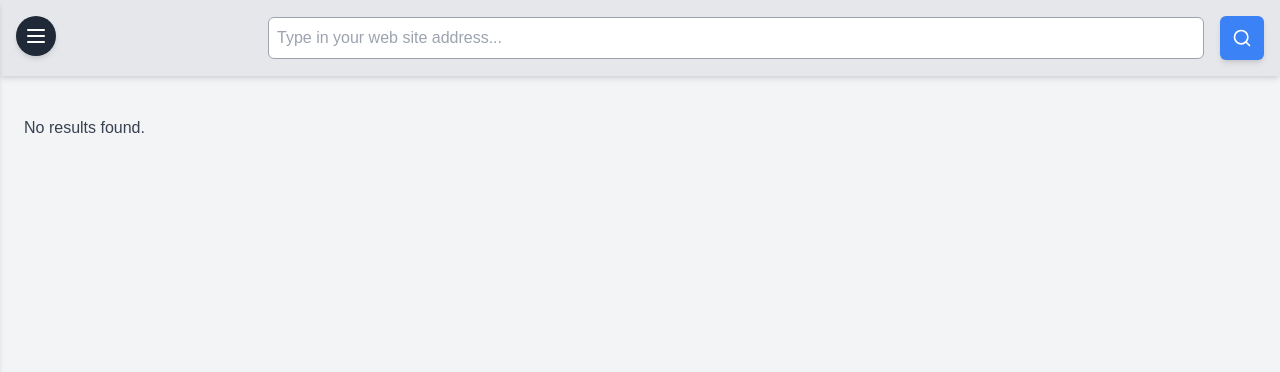
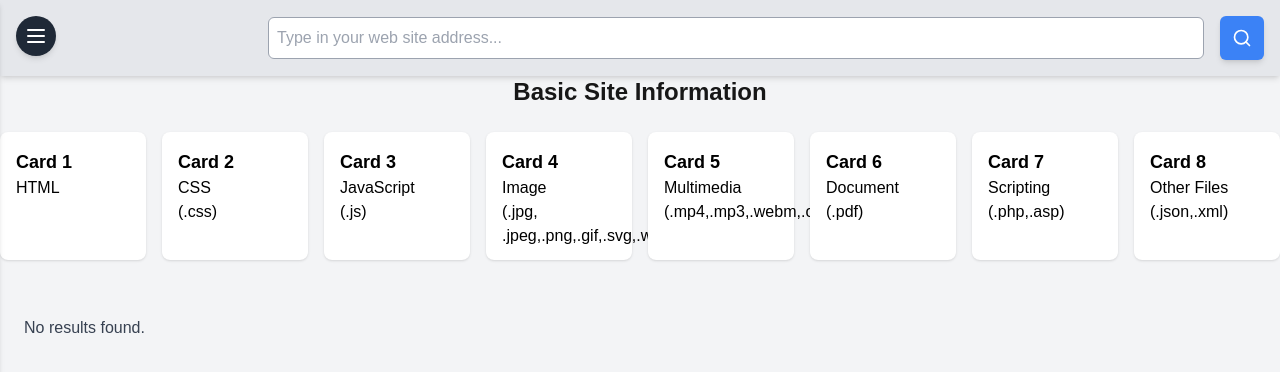
Before and after one commit to poojitha/yaka-seo, a Next.js app in the folder frontend/: page / in a window 1280 px wide. Shown: the top 372 px of the page. Built offline with nearby package versions, Linux system fonts and the light colour scheme.

Commit message:
dash board information

```diff
--- a/frontend/src/app/page.js
+++ b/frontend/src/app/page.js
@@ -8,6 +8,7 @@ export default function SidebarWithSearch() {
   const [searchQuery, setSearchQuery] = useState("");
   const [loading, setLoading] = useState(false);
   const [searchResults, setSearchResults] = useState([]);
+  const [countInfo, setCountInfo] = useState([]);
 
   const handleSearch = async () => {
     setLoading(true);
@@ -20,6 +21,7 @@ export default function SidebarWithSearch() {
       });
       const data = await response.json();
       setSearchResults(data.links || []);
+      setCountInfo(data.count || []);
     } catch (error) {
       console.error("Error searching:", error);
     } finally {
@@ -76,6 +78,54 @@ export default function SidebarWithSearch() {
       </button>
     </div>
 
+    <div class="container mx-auto">
+      <h2 class="text-center text-2xl font-bold mb-6">Basic Site Information</h2>
+        <div class="grid grid-cols-1 sm:grid-cols-2 md:grid-cols-4 lg:grid-cols-8 gap-4 mb-4">
+            <div class="bg-white p-4 shadow rounded-lg text-black h-32 w-full">
+                <h5 class="text-lg font-semibold">Card 1</h5>
+                <p>HTML</p>
+                <div class="absolute hidden group-hover:block bg-gray-800 text-white text-sm rounded p-2 w-40 top-10 left-1/2 transform -translate-x-1/2">
+                    Additional information about Card 6.
+                </div>
+            </div>
+            <div class="bg-white p-4 shadow rounded-lg text-black h-32 w-full">
+                <h5 class="text-lg font-semibold">Card 2</h5>
+                <p>CSS</p>
+                <p>(.css)</p>
+            </div>
+            <div class="bg-white p-4 shadow rounded-lg text-black h-32 w-full">
+                <h5 class="text-lg font-semibold">Card 3</h5>
+                <p>JavaScript</p>
+                <p>(.js)</p>
+            </div>
+            <div class="bg-white p-4 shadow rounded-lg text-black h-32 w-full">
+                <h5 class="text-lg font-semibold">Card 4</h5>
+                <p>Image</p>
+                <p>(.jpg, .jpeg,.png,.gif,.svg,.webp)</p>
+            </div>
+            <div class="bg-white p-4 shadow rounded-lg text-black h-32 w-full">
+                <h5 class="text-lg font-semibold">Card 5</h5>
+                <p>Multimedia</p>
+                <p>(.mp4,.mp3,.webm,.ogg)</p>
+            </div>
+            <div class="bg-white p-4 shadow rounded-lg text-black h-32 w-full">
+                <h5 class="text-lg font-semibold">Card 6</h5>
+                <p>Document</p>
+                <p>(.pdf)</p>
+            </div>
+            <div class="bg-white p-4 shadow rounded-lg text-black h-32 w-full">
+                <h5 class="text-lg font-semibold">Card 7</h5>
+                <p>Scripting</p>
+                <p>(.php,.asp)</p>
+            </div>
+            <div class="bg-white p-4 shadow rounded-lg text-black h-32 w-full">
+                <h5 class="text-lg font-semibold">Card 8</h5>
+                <p> Other Files</p>
+                <p> (.json,.xml)</p>
+            </div>
+        </div>
+    </div>
+
     {/* Search Results Table */}
     <div className="flex-1 p-6 overflow-y-auto">
       {searchResults.length > 0 ? (
```
Also changed, not shown: 1 other file (tests, documents, lock files or other folders).
